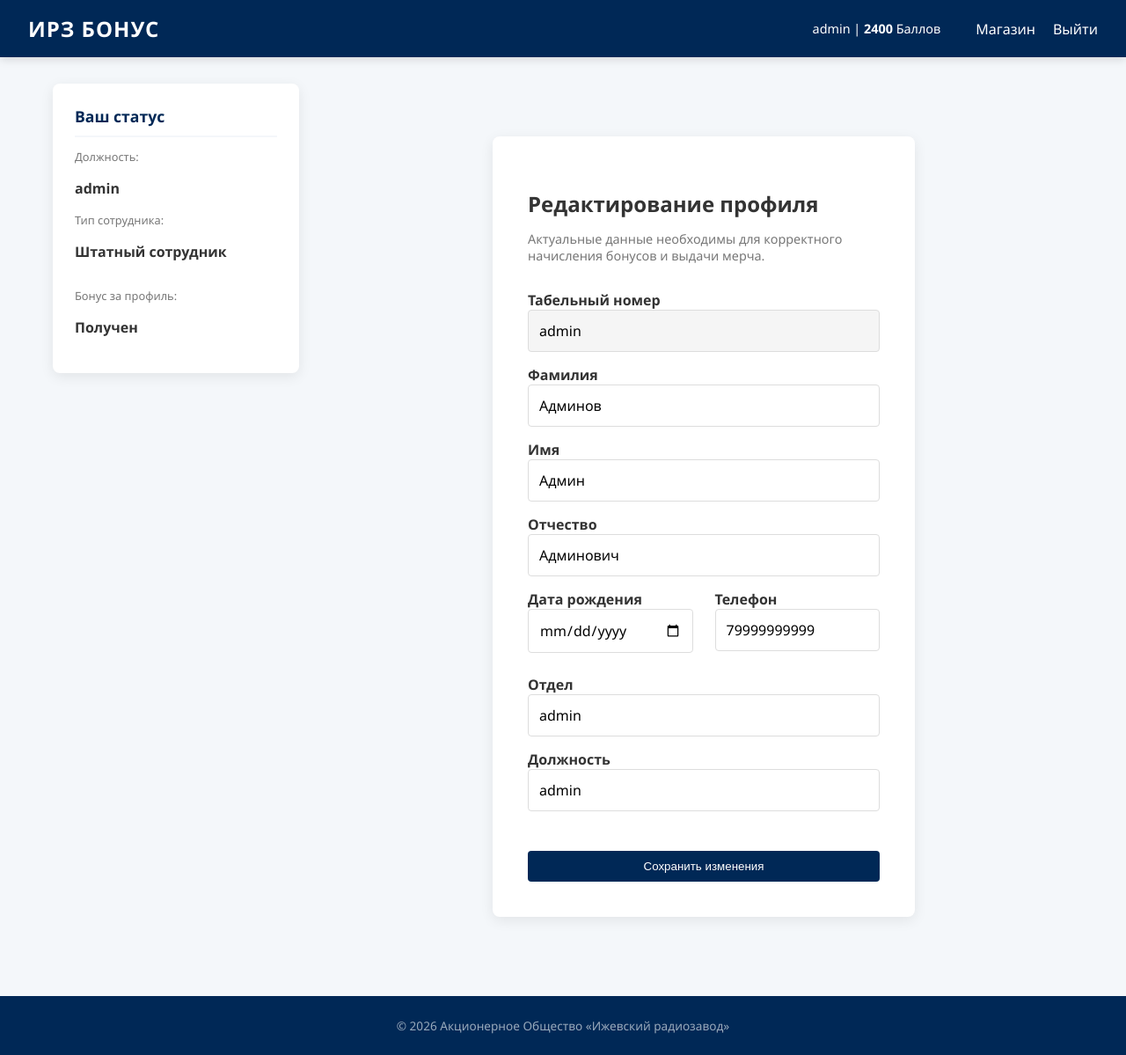
After one commit to matvey1347srgtjh/Bonus, a Django app: page /users/profile/ in a window 1280 px wide. The commit adds this page. Shown: the whole page at 88% size. Run offline with Django 5.2, Linux system fonts and the light colour scheme; a user stored in the database is signed in; data comes from the database, SQL or seed files in the repository; both versions use the stored data as it was after the commit; parts of the project's set-up code (start-up, migrations or seed data) failed here and were passed over.

Commit message:
Add: profile page, profile update form, user transfer

```diff
--- a/apps/users/admin.py
+++ b/apps/users/admin.py
@@ -17,8 +17,8 @@ class EmployeeResource(resources.ModelResource):
     class Meta:
         model = Employee
         fields = (
-            'username', 'first_name', 'last_name', 'middle_name',
-            'email', 'department', 'position', 'date_of_birth'
+            'username', 'email', 'department', 'is_intern',
+            'password', 'needs_password_change'
         )
         import_id_fields = ('username',)
 
--- /dev/null
+++ b/apps/users/forms.py
@@ -0,0 +1,23 @@
+from django import forms
+from .models import Employee
+
+class ProfileUpdateForm(forms.ModelForm):
+    class Meta:
+        model = Employee
+        fields = [
+            'last_name',
+            'first_name',
+            'middle_name',
+            'date_of_birth',
+            'phone',
+            'department',
+            'position'
+        ]
+        widgets = {
+            'date_of_birth': forms.DateInput(attrs={'type': 'date'}),
+        }
+
+    def __init__(self, *args, **kwargs):
+        super().__init__(*args, **kwargs)
+        for field in self.fields.values():
+            field.widget.attrs.update({'class': 'form-input'})
--- /dev/null
+++ b/apps/users/middleware.py
@@ -0,0 +1,21 @@
+from django.shortcuts import redirect
+from django.urls import reverse
+
+class PasswordChangeMiddleware:
+    def __init__(self, get_response):
+        self.get_response = get_response
+
+    def __call__(self, request):
+        if not request.user.is_authenticated:
+            return self.get_response(request)
+
+        allowed_urls = [
+            reverse('users:password_change'),
+            reverse('users:logout'),
+        ]
+
+        if getattr(request.user, 'needs_password_change', False):
+            if request.path not in allowed_urls and not request.path.startswith('/static/'):
+                return redirect('users:password_change')
+
+        return self.get_response(request)
--- a/apps/users/models.py
+++ b/apps/users/models.py
@@ -29,16 +29,11 @@ class Employee(AbstractUser):
 
     def clean(self):
         super().clean()
-
-        if self.mentor and not self.is_intern:
-            raise ValidationError({
-                'mentor': "Ментора можно назначить только сотруднику со статусом 'Стажер'."
-            })
-
-        if self.mentor_id and self.pk and self.mentor_id == self.pk:
-            raise ValidationError({
-                'mentor': "Сотрудник не может быть наставником самому себе."
-            })
+        if self.mentor:
+            if not self.is_intern:
+                raise ValidationError("Ментора можно назначить только стажеру.")
+            if self.pk and self.mentor_id == self.pk:
+                raise ValidationError("Нельзя быть ментором самому себе.")
 
     class Meta:
         verbose_name = "Сотрудник"
--- /dev/null
+++ b/apps/users/urls.py
@@ -0,0 +1,13 @@
+from django.urls import path
+from .views import profile_view, CustomPasswordChangeView
+from django.contrib.auth import views as auth_views
+
+app_name = 'users'
+
+urlpatterns = [
+    path('profile/', profile_view, name='profile'),
+    path('password_change/', CustomPasswordChangeView.as_view(), name='password_change'),
+    path('logout/', auth_views.LogoutView.as_view(next_page='login'), name='logout'),
+
+
+]
--- a/apps/users/views.py
+++ b/apps/users/views.py
@@ -1,3 +1,57 @@
-from django.shortcuts import render
+from django.shortcuts import render, redirect
+from django.contrib.auth.decorators import login_required
+from django.contrib.auth.views import PasswordChangeView
+from django.contrib.auth import update_session_auth_hash
+from django.contrib import messages
+from django.urls import reverse_lazy
 
-# Create your views here.
+from .forms import ProfileUpdateForm
+from apps.rewards.models import RewardSetting
+
+class CustomPasswordChangeView(PasswordChangeView):
+    template_name = 'registration/password_change.html'
+    success_url = reverse_lazy('merch:index')
+
+    def form_valid(self, form):
+        user = form.save()
+        user.needs_password_change = False
+        user.save()
+
+        update_session_auth_hash(self.request, user)
+
+        messages.success(self.request, "Пароль успешно изменен! Теперь вам доступен весь функционал системы.")
+        return super().form_valid(form)
+
+@login_required
+def profile_view(request):
+    employee = request.user
+    if request.method == 'POST':
+        form = ProfileUpdateForm(request.POST, instance=employee)
+        if form.is_valid():
+            form.save()
+
+            if not employee.profile_bonus_received:
+                reward_config = RewardSetting.objects.filter(code='profile_complete', is_active=True).first()
+
+                if reward_config and hasattr(employee, 'wallet'):
+                    employee.wallet.balance += reward_config.amount
+                    employee.wallet.save()
+
+                    employee.profile_bonus_received = True
+                    employee.save()
+                    messages.success(request, f"Профиль заполнен! Вам начислено {reward_config.amount} Баллов.")
+                else:
+                    employee.profile_bonus_received = True
+                    employee.save()
+                    messages.warning(request, "Профиль сохранен, но правило начисления 'profile_complete' не найдено.")
+            else:
+                messages.success(request, "Изменения сохранены.")
+
+            return redirect('users:profile')
+    else:
+        form = ProfileUpdateForm(instance=employee)
+
+    return render(request, 'users/profile.html', {
+        'form': form,
+        'employee': employee
+    })
--- a/config/settings.py
+++ b/config/settings.py
@@ -55,6 +55,7 @@ MIDDLEWARE = [
     'django.contrib.auth.middleware.AuthenticationMiddleware',
     'django.contrib.messages.middleware.MessageMiddleware',
     'django.middleware.clickjacking.XFrameOptionsMiddleware',
+    'apps.users.middleware.PasswordChangeMiddleware',
 ]
 
 ROOT_URLCONF = 'config.urls'
--- a/config/urls.py
+++ b/config/urls.py
@@ -27,9 +27,8 @@ admin.site.index_title = "Добро пожаловать в систему ло
 urlpatterns = [
     path('admin/', admin.site.urls),
     path('merch/', include('apps.merch.urls')),
+    path('users/', include('apps.users.urls')),
     path('login/', auth_views.LoginView.as_view(), name='login'),
-    path('logout/', auth_views.LogoutView.as_view(next_page='login'), name='logout'),
-    path('password_change/', auth_views.PasswordChangeView.as_view(template_name='registration/password_change.html', success_url='/merch/'), name='password_change'),
 ]
 
 if settings.DEBUG:
--- a/static/style/style.css
+++ b/static/style/style.css
@@ -6,6 +6,7 @@
     --irz-gray: #777777;
     --irz-border: #dddddd;
     --shadow: 0 4px 15px rgba(0,0,0,0.08);
+    --focus-shadow: 0 0 0 0.25rem rgba(0, 40, 86, 0.25);
 }
 
 body {
@@ -151,12 +152,38 @@ header a {
 }
 
 input[type="text"],
-input[type="password"] {
+input[type="password"],
+input[type="email"],
+input[type="tel"],
+input[type="date"],
+select,
+textarea {
     width: 100%;
     padding: 12px;
     border: 1px solid var(--irz-border);
     border-radius: 4px;
     box-sizing: border-box;
+    transition: border-color 0.15s ease-in-out, box-shadow 0.15s ease-in-out;
+    outline: none;
+    font-family: inherit;
+    font-size: 1rem;
+}
+
+input:focus,
+select:focus,
+textarea:focus {
+    border-color: var(--irz-blue) !important;
+    box-shadow: var(--focus-shadow);
+}
+
+input[readonly] {
+    background-color: #f5f5f5;
+    cursor: not-allowed;
+}
+
+input[readonly]:focus {
+    border-color: var(--irz-border);
+    box-shadow: none;
 }
 
 .error-message {
--- a/templates/base.html
+++ b/templates/base.html
@@ -11,9 +11,11 @@
         <div class="logo">ИРЗ БОНУС</div>
         <nav class="header-nav">
             {% if user.is_authenticated %}
-                <span class="user-info">{{ user.username }} | <strong>{{ user.wallet.balance }}</strong> Баллов</span>
+                <a href="{% url 'users:profile' %}" class="user-info">
+                {{ user.username }} | <strong>{{ user.wallet.balance }}</strong> Баллов
+            </a>
                 <a href="{% url 'merch:index' %}">Магазин</a>
-                <form action="{% url 'logout' %}" method="post" class="logout-form">
+                <form action="{% url 'users:logout' %}" method="post" class="logout-form">
                     {% csrf_token %}
                     <button type="submit" class="logout-btn">Выйти</button>
                 </form>
--- /dev/null
+++ b/templates/users/profile.html
@@ -0,0 +1,99 @@
+{% extends "base.html" %}
+
+{% block title %}Личный кабинет | ИРЗ Бонус{% endblock %}
+
+{% block content %}
+<div class="shop-layout">
+
+    <aside class="sidebar">
+        <h3 class="mb-10">Ваш статус</h3>
+        <div class="mb-20">
+            <p class="text-small text-muted">Должность:</p>
+            <p class="fw-bold">{{ employee.position|default:"Не указана" }}</p>
+        </div>
+
+        <div class="mb-20">
+            <p class="text-small text-muted">Тип сотрудника:</p>
+            <p class="fw-bold">
+                {% if employee.is_intern %}Стажер{% else %}Штатный сотрудник{% endif %}
+            </p>
+        </div>
+
+        {% if employee.is_intern %}
+        <div class="mb-20">
+            <p class="text-small text-muted">Наставник:</p>
+            <p class="fw-bold">{{ employee.mentor.get_full_name|default:"Не назначен" }}</p>
+        </div>
+        {% endif %}
+
+        <div class="mt-30">
+            <p class="text-small text-muted">Бонус за профиль:</p>
+            <p class="fw-bold">
+                {% if employee.profile_bonus_received %}Получен{% else %}Не получен{% endif %}
+            </p>
+        </div>
+    </aside>
+
+    <main>
+        <div class="login-card w-100 mt-0 text-left">
+            <h2 class="mb-10">Редактирование профиля</h2>
+            <p class="text-muted mb-30">Актуальные данные необходимы для корректного начисления бонусов и выдачи мерча.</p>
+
+            {% if messages %}
+                {% for message in messages %}
+                    <div class="error-message text-center">
+                        {{ message }}
+                    </div>
+                {% endfor %}
+            {% endif %}
+
+            <form method="post">
+                {% csrf_token %}
+
+                <div class="form-group">
+                    <label class="fw-bold">Табельный номер</label>
+                    <input type="text" value="{{ employee.username }}" readonly class="form-control" style="background-color: #f5f5f5; cursor: not-allowed;">
+                </div>
+
+                <div class="form-group mt-10">
+                    <label class="fw-bold">Фамилия</label>
+                    {{ form.last_name }}
+                </div>
+
+                <div class="form-group mt-10">
+                    <label class="fw-bold">Имя</label>
+                    {{ form.first_name }}
+                </div>
+
+                <div class="form-group mt-10">
+                    <label class="fw-bold">Отчество</label>
+                    {{ form.middle_name }}
+                </div>
+
+                <div class="product-grid mt-10" style="grid-template-columns: 1fr 1fr;">
+                    <div class="form-group">
+                        <label class="fw-bold">Дата рождения</label>
+                        {{ form.date_of_birth }}
+                    </div>
+                    <div class="form-group">
+                        <label class="fw-bold">Телефон</label>
+                        {{ form.phone }}
+                    </div>
+                </div>
+
+                <div class="form-group mt-10">
+                    <label class="fw-bold">Отдел</label>
+                    {{ form.department }}
+                </div>
+
+                <div class="form-group mt-10">
+                    <label class="fw-bold">Должность</label>
+                    {{ form.position }}
+                </div>
+
+                <button type="submit" class="btn w-100 mt-30">Сохранить изменения</button>
+            </form>
+        </div>
+    </main>
+</div>
+{% endblock %}
```
Also changed, not shown: db.sqlite3.
